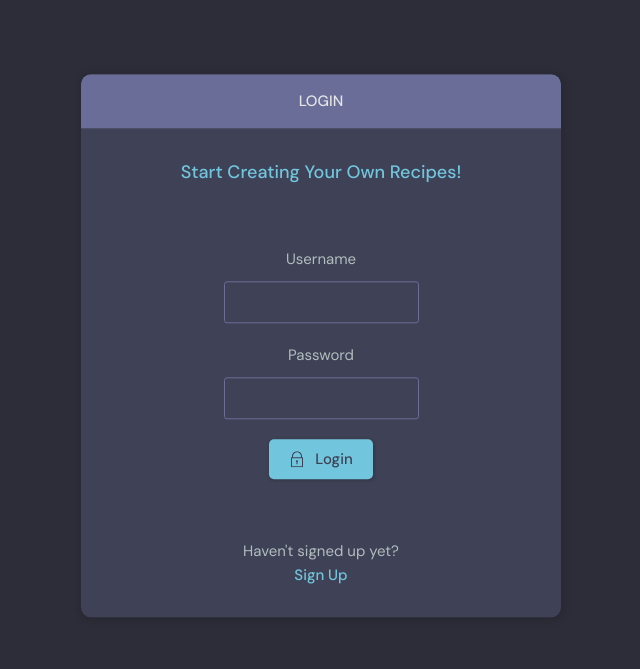
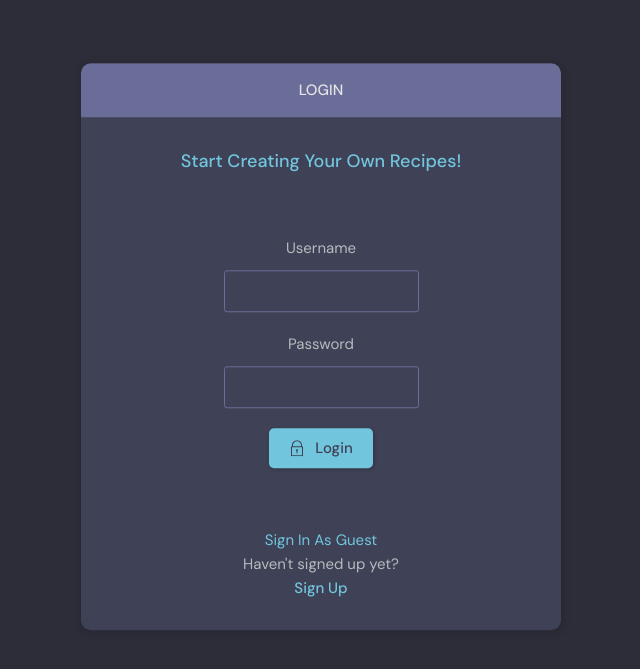
Before and after one commit to jacob-ferrell/django-recipe-book, a Django app: page /auth/login/ in a window 1280 px wide. Shown: the part 76-745 px from the top of the page, without its empty margins (319-959 px from the left). Run offline with Django 4.2, Linux system fonts and the light colour scheme.

Commit message:
added ability to sign in as guest user

```diff
--- a/authentication/templates/authentication/login_register.html
+++ b/authentication/templates/authentication/login_register.html
@@ -49,8 +49,10 @@
             </form>
 
             <div class="auth__action">
+              <a href="{% url 'login-guest' %}">Sign In As Guest</a>
               <p>Haven't signed up yet?</p>
               <a href="{% url 'signup' %}" class="btn btn--link">Sign Up</a>
+
             </div>
           </div>
         </div>
--- a/authentication/urls.py
+++ b/authentication/urls.py
@@ -4,5 +4,6 @@ from . import views
 urlpatterns = [
     path('login/', views.loginPage, name="login"),
     path('logout/', views.logoutUser, name='logout'),
-    path('signup/', views.registerUser, name='signup')
+    path('signup/', views.registerUser, name='signup'),
+    path('login-guest/', views.loginGuest, name='login-guest')
 ]
--- a/authentication/views.py
+++ b/authentication/views.py
@@ -3,6 +3,7 @@ from django.contrib.auth.models import User
 from django.contrib import messages
 from django.contrib.auth import authenticate, login, logout
 from django.contrib.auth.forms import UserCreationForm
+import os
 
 def loginPage(request):
     if request.user.is_authenticated:
@@ -16,6 +17,9 @@ def loginPage(request):
         except:
             messages.error(request, 'User does not exist')
 
+        if username == 'guest':
+            password = os.environ.get('GUEST_PASSWORD')
+
         user = authenticate(request, username=username, password=password)
 
         if user is not None:
@@ -26,6 +30,16 @@ def loginPage(request):
 
     context = {'page': 'login'}
     return render(request, 'authentication/login_register.html', context)
+
+def loginGuest(request):
+    username = 'guest'
+    password = os.environ.get('GUEST_PASSWORD')
+    user = authenticate(request, username=username, password=password)
+    if user is not None:
+        login(request, user)
+        return redirect('home')
+    else:
+        messages.error(request, 'Username or password does not exist')
 
 def logoutUser(request):
     logout(request)
--- a/django_recipe_book/urls.py
+++ b/django_recipe_book/urls.py
@@ -8,4 +8,4 @@ urlpatterns = [
     path('admin/', admin.site.urls),
     path('', include('recipes.urls')),
     path('auth/', include('authentication.urls'))
-]
+] + static(settings.MEDIA_URL, document_root=settings.MEDIA_ROOT)
--- a/static/css/style.css
+++ b/static/css/style.css
@@ -101,8 +101,7 @@ a {
   padding-right: 1rem;
   padding-bottom: 1rem;
   border-radius: 5px;
-  margin-left: 20%;
-  margin-right: 20%;
+  margin-right: 40%;
   display: flex;
   justify-content: center;
 }
```
Also changed, not shown: static/mockEdamam.txt (+1 -1 lines).
